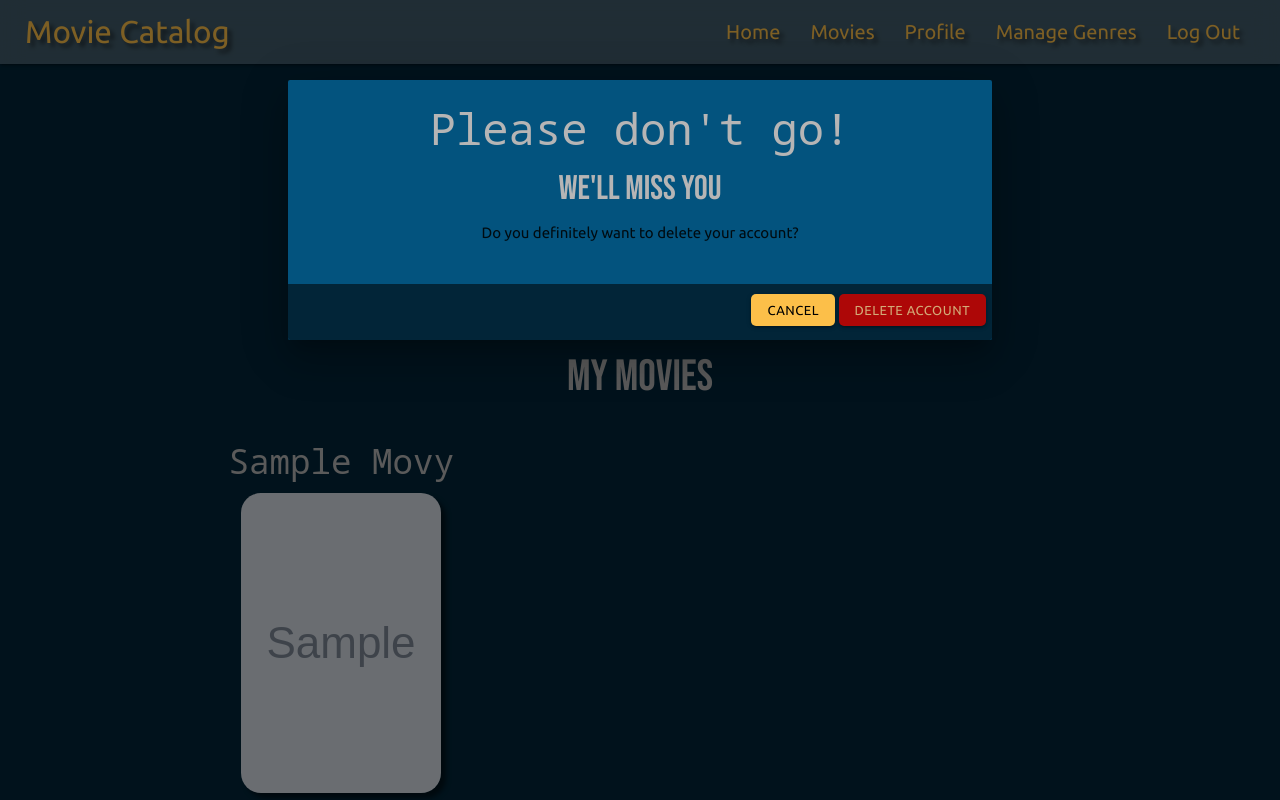
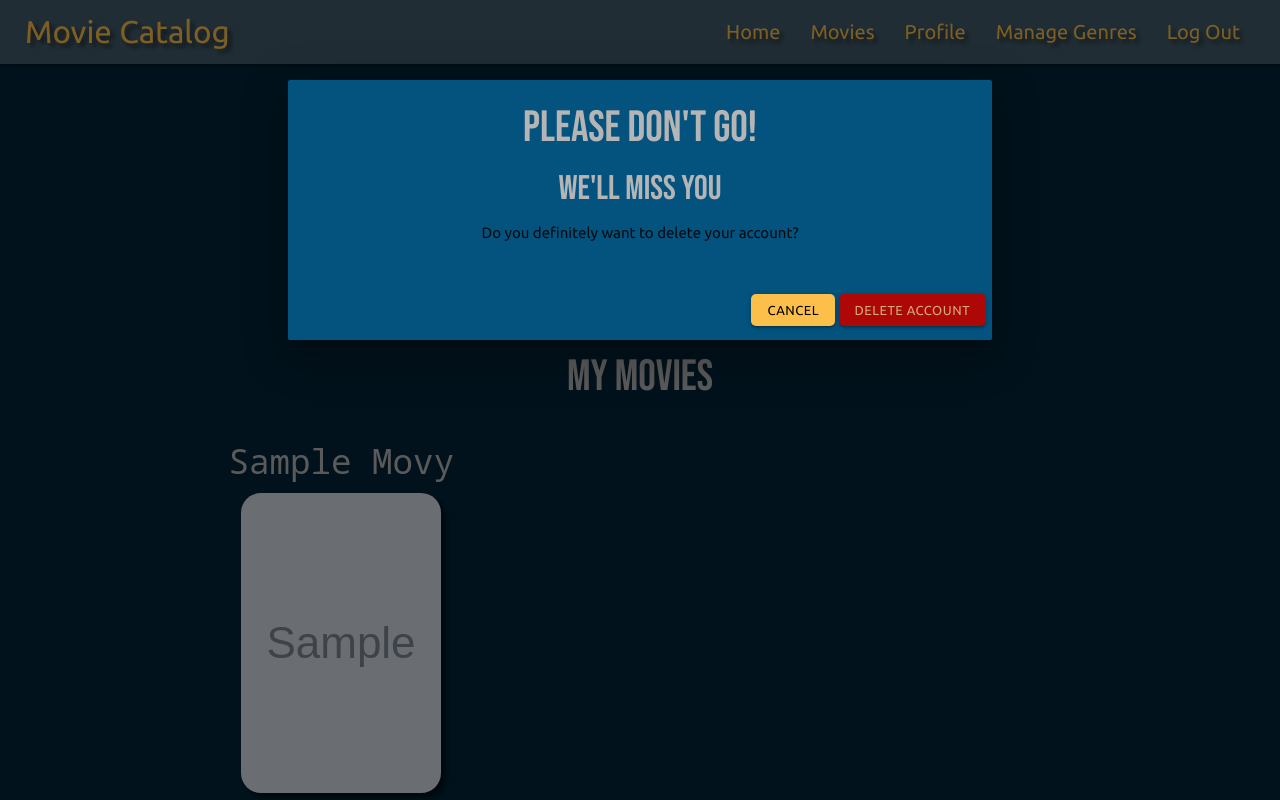
Before and after one commit to Ashb87/Ms3-Movie-Review, a Flask app: page /profile/Admin in a window 1280 px wide, after a click on "DELETE ACCOUNT". Run offline with Flask 2, Linux system fonts and the light colour scheme; the visitor is signed in with stand-in values (Sample User, id 1); grey boxes marked "Sample" are stand-in pictures; a database or web service that is not in the repository returns one stand-in record (values such as "Sample title"); some libraries are stand-ins or nearby versions.

Commit message:
changed modal color and text

```diff
--- a/static/css/style.css
+++ b/static/css/style.css
@@ -141,16 +141,12 @@ nav.custom-bg {
 
 /* --- Modal --- */
 
-.modal-content h3 {
-    font-family: "noto sans mono";
-}
-
 .modal {
     background-color: #03537e;
 }
 
 .modal .modal-footer {
-    background-color: #022538;
+    background-color: #03537e;
 }
 
 /* --- Home Page --- */
@@ -182,9 +178,9 @@ nav.custom-bg {
     box-shadow: 0px 0px 20px 5px rgba(139, 139, 139, 0.5);
 }
 
-/*.validate{
-    color: white;
-}*/
+.input-field label {
+    color: black;
+}
 
 /* Star Rating */
 
--- a/templates/add_movie.html
+++ b/templates/add_movie.html
@@ -74,7 +74,7 @@
                 <div class="row">
                     <div class="col s12 center-align">
                         <button type="submit" class="btn-small btn-add text-shadow">
-                            Add Movie <i class="fas fa-plus right"></i>
+                            Add Movie
                         </button>
                     </div>
                 </div>
```
